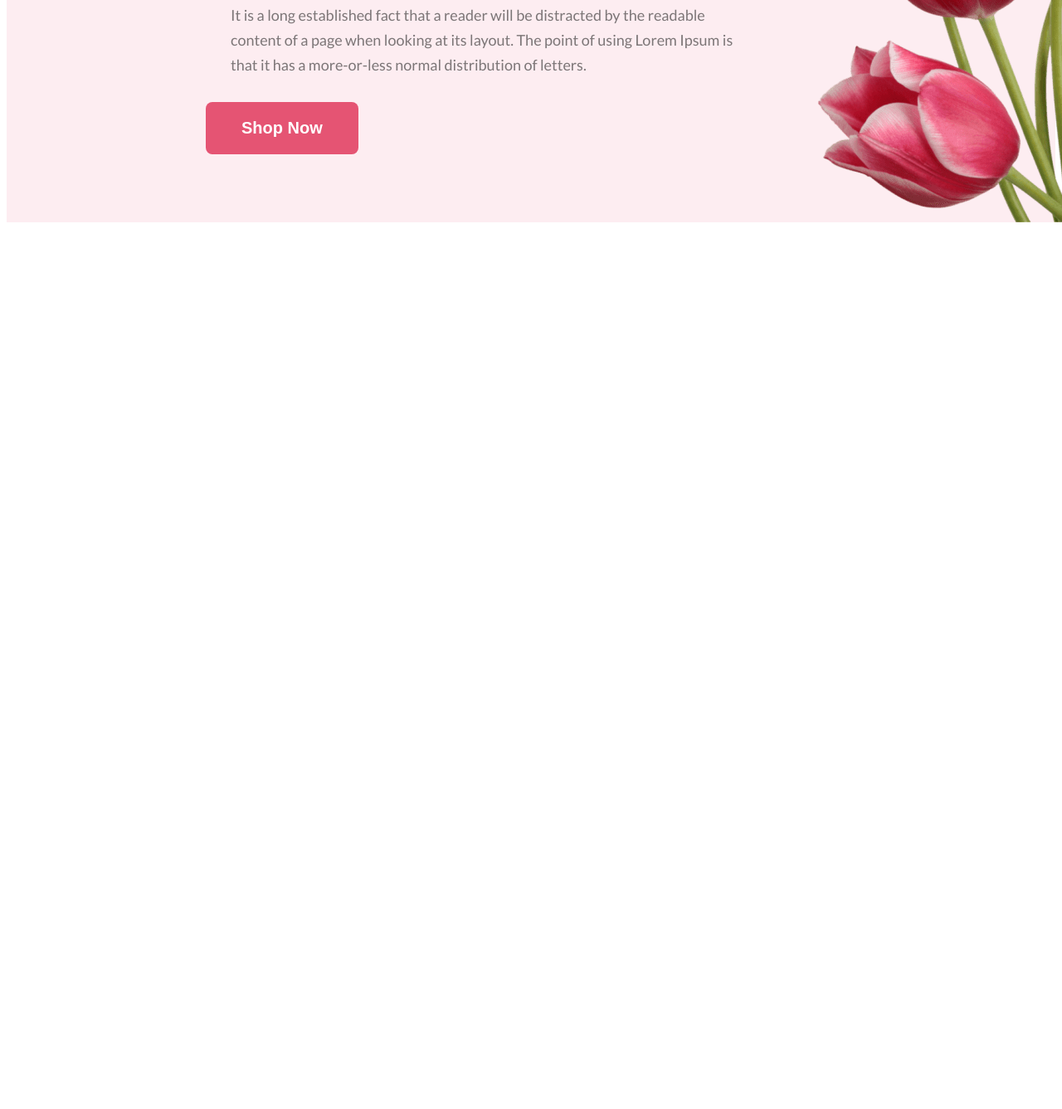
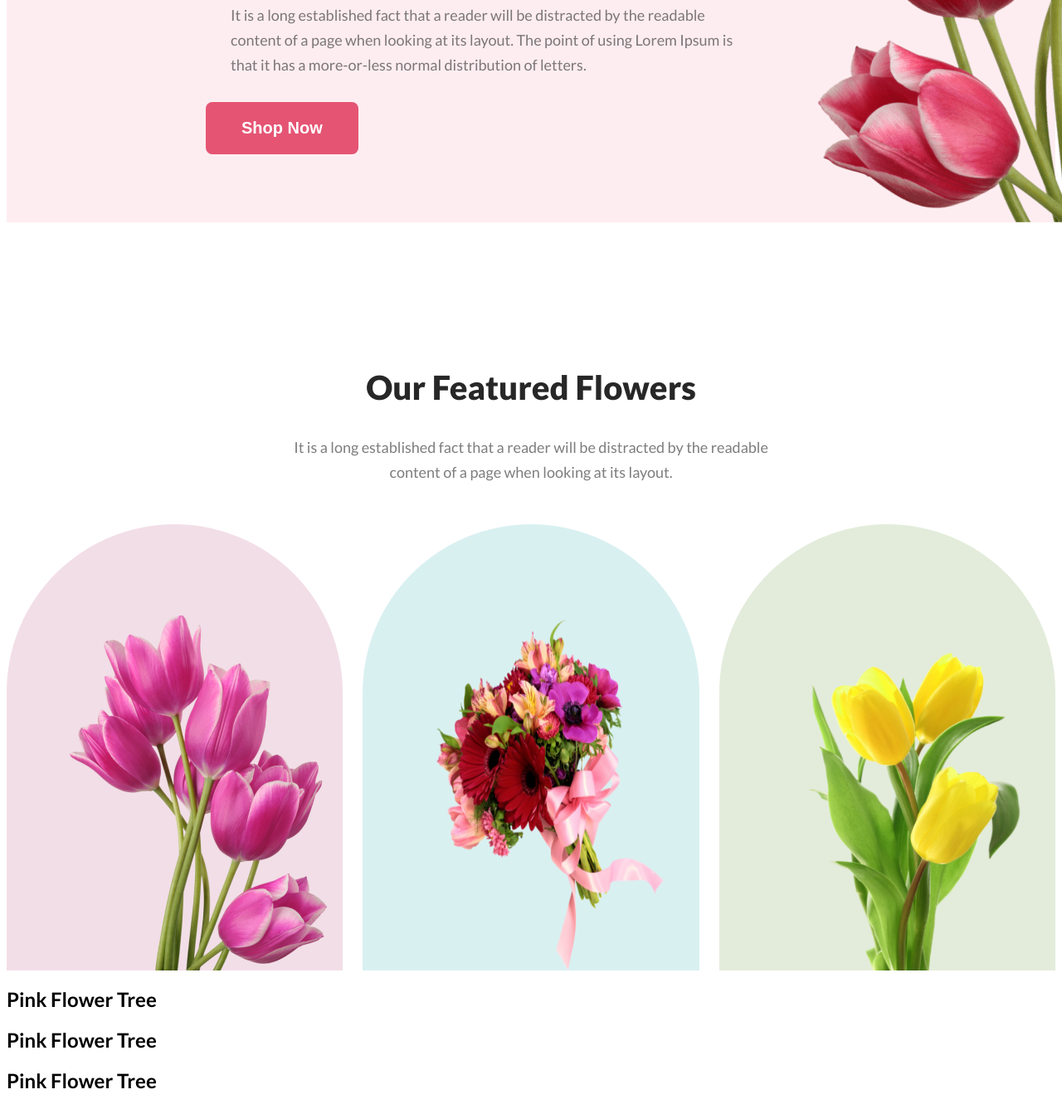
Before and after one commit to Habib126/flower-Shop, a plain HTML site: page index.html in a window 1280 px wide. Shown: the part 590-1927 px from the top of the page at 83% size. Before the commit the page ends 866 px from the top, so only its background shows below. Drawn offline with Linux system fonts and the light colour scheme.

Commit message:
a exciting section added

```diff
--- a/index.html
+++ b/index.html
@@ -33,9 +33,34 @@
             <img class="flower" src="Flower Asset/pngwing 10.png" alt="a flower">
 
         </div>
+        <!-- bannar section one -->
 
-        <section></section>
+        <section>
+            <div class="div-hed">
+                <h1 class="div-title">Our Featured Flowers</h1>
+                <p class="div-text">It is a long established fact that a reader will be distracted by the readable
+                    content of a page when looking at its layout.</p>
+            </div>
+        </section> <!-- banner section 1 end -->
 
+
+
+        <Section> <!-- bannar section 2 start -->
+            <div class="img-container">
+                <div class="box-one box">
+                    <img class="img-size" src="Flower Asset/pngwing 6.png" alt="">
+                </div>
+                <div class="box-two box">
+                    <img class="img-size" src="Flower Asset/pngwing 5.png" alt="">
+                </div>
+                <div class="box-three box">
+                    <img class="img-size" src="Flower Asset/pngwing 7.png" alt="">
+                </div>
+            </div>
+            <h1 class="underline">Pink Flower Tree</h1>
+            <h1 class="underline">Pink Flower Tree</h1>
+            <h1 class="underline">Pink Flower Tree</h1>
+        </Section>
     </header>
 
     <main>
--- a/styles/style.css
+++ b/styles/style.css
@@ -46,3 +46,59 @@ body {
 .flower {
     padding-top: 50px;
 }
+
+/* second section1 styls */
+.div-title {
+    color: #272727;
+    text-align: center;
+    font-size: 40px;
+    font-weight: 800;
+    margin-top: 175px;
+}
+
+.div-text {
+    color: rgba(39, 39, 39, 0.60);
+    text-align: center;
+    font-size: 18px;
+    font-weight: 400;
+    line-height: 30px;
+    width: 594px;
+    margin: 0 auto;
+}
+
+.img-container {
+    display: flex;
+    justify-content: center;
+    margin-top: 48px;
+}
+
+
+.box {
+    width: 464px;
+    height: 538px;
+    border-radius: 300px 300px 0px 0px;
+
+}
+
+.box-one {
+    background: rgba(167, 33, 98, 0.15);
+    /* padding: 110px 75px 0px 75px; */
+
+
+}
+
+.box-two {
+    background: rgba(5, 151, 160, 0.15);
+    margin: 0px 24px;
+}
+
+.box-three {
+    background: rgba(71, 125, 17, 0.15);
+}
+
+.img-size {
+    width: 310px;
+    height: 428px;
+    margin-top: 110px;
+    margin-left: 76px;
+}
```
